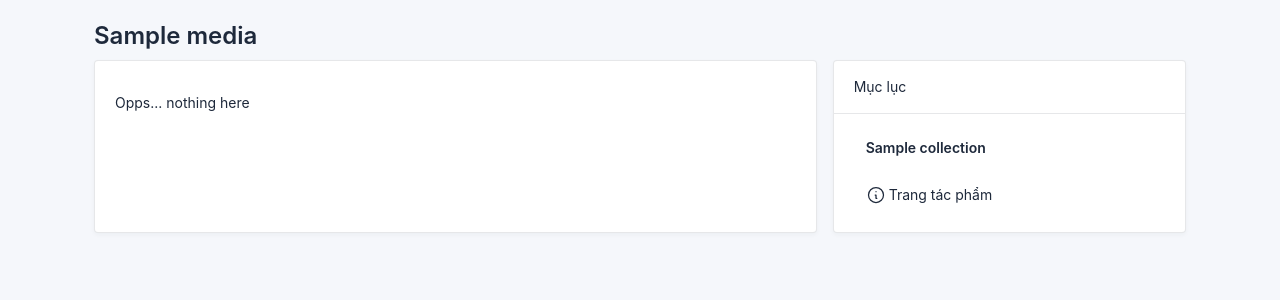
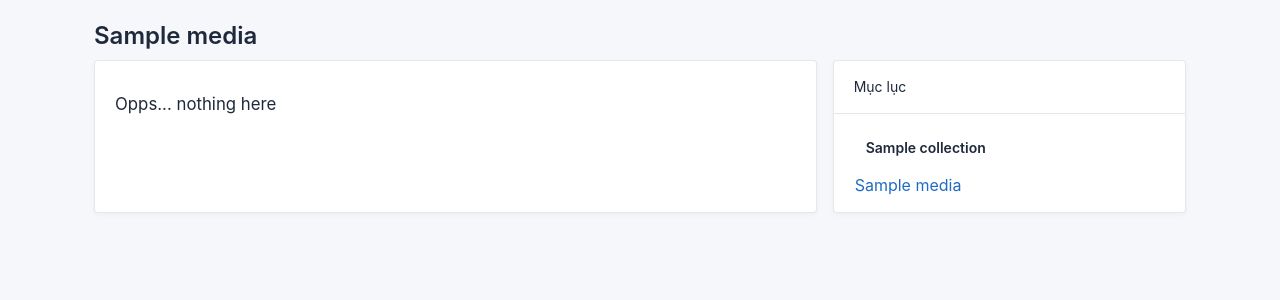
Before and after one commit to cyborgx0x/athena, a Flask app: page /media/1/ in a window 1280 px wide. Shown: the part 112-412 px from the top of the page. Run offline with Flask 2, Linux system fonts and the light colour scheme; tables that the repository leaves empty hold one stand-in row (values such as "Sample post"); some libraries are stand-ins or nearby versions.

Commit message:
improve reading

```diff
--- a/app/routes.py
+++ b/app/routes.py
@@ -154,10 +154,6 @@ def edit_collection(id):
                 return "Đã cập nhật nội dung"
             except:
                 return "incoming data invalid"
-        elif incoming_data["type"] == "publish_year":
-            collection.publish_year = incoming_data["value"]
-            db.session.commit()
-            return "year updated"
         elif incoming_data["type"] == "collection_name":
             collection.name = incoming_data["value"]
             db.session.commit()
@@ -166,14 +162,8 @@ def edit_collection(id):
             collection.tag = incoming_data["value"]
             db.session.commit()
             return "tag updated"
-        elif incoming_data["type"] == "author":
-            input_author = incoming_data["value"]
-            collection.author = input_author
-            db.session.commit()
-            return "added author"
         elif incoming_data["type"] == "book-cover":
             collection.cover = incoming_data["value"]
-            collection.render_cover()
             db.session.commit()
             return "Đã cập nhật ảnh bìa"
         elif incoming_data["type"] == "short-desc":
--- a/app/templates/edit_collection.html
+++ b/app/templates/edit_collection.html
@@ -48,12 +48,8 @@
                 <div class="form-group">
                     <label for="collection_name">Tiêu đề tác phẩm</label>
                     <input type="text" class="form-control" name="collection_name" id="collection_name" value="{{collection.name}}">
-                    <label for="publist_year">Năm xuất bản</label>
-                    <input type="text" class="form-control" name="publish_year" id="publish_year" value="{{collection.publish_year}}">
                     <label for="tag-manage">Tag:</label>
                     <input type="text" name="tag-manage" id="tag-manage" value="{{collection.tag}}" class="form-control">
-                    <label for="author">Tác giả</label>
-                    <input type="text" name="author" id="author" value="{{collection.author }}" class="form-control">
                     <label for="book-cover">Ảnh bìa</label>
                     <input type="text" name="book-cover" id="book-cover" value="{{collection.cover}}" class="form-control">
                     <label for="short-desc">Mô tả ngắn</label>
--- a/app/templates/public_collection.html
+++ b/app/templates/public_collection.html
@@ -13,7 +13,7 @@
         <div class="row">
             <div class="card">
                 <div class="card-body">
-                    <div class="main-content" id="detailInfomation" aria-expanded="false">
+                    <div class="main-content" id="detailInfomation" aria-expanded="false" style="font-size: 1.2em;">
                         {{ collection.render_text() }}
 
                     </div>
--- a/app/templates/public_media.html
+++ b/app/templates/public_media.html
@@ -27,7 +27,7 @@
         <div id="currentChapter" data="{{chapter.id}}"></div>
         <div class="card-title" id="exampleModalLabel"></div>
 
-        <div class="main-content" id=mainContent>
+        <div class="main-content" id=mainContent style="font-size: 1.2em;">
           {{ chapter.content | render }}
         </div>
       </div>
@@ -45,13 +45,18 @@
             <a href="{{url_for('public_collection', id=collection.id)}}" class="nav-link">{{collection.name}}</a>
           </h4>
         </div>
-        <a class="nav-link" href="/collection/{{collection.id}}">
-          <!-- Download SVG icon from http://tabler-icons.io/i/info-circle -->
-          <svg xmlns="http://www.w3.org/2000/svg" class="icon" width="24" height="24" viewBox="0 0 24 24" stroke-width="2" stroke="currentColor" fill="none" stroke-linecap="round" stroke-linejoin="round"><path stroke="none" d="M0 0h24v24H0z" fill="none"/><circle cx="12" cy="12" r="9" /><line x1="12" y1="8" x2="12.01" y2="8" /><polyline points="11 12 12 12 12 16 13 16" /></svg>
-          <span class="nav-item">
-            Trang tác phẩm
-          </span>
-        </a>
+        {% set all_chapters =  chapter.collection.media %}
+        <table>
+          <tbody>
+            {% for c in all_chapters | sort(attribute="id") %}
+            <tr>
+              <td>
+                <a href="{{url_for('public_media', id = c.id)}}" class="">{{c.name}}</a>
+              </td>
+            </tr>
+            {% endfor %}
+          </tbody>
+        </table>
       </div>
     </div>
   </div>
```
